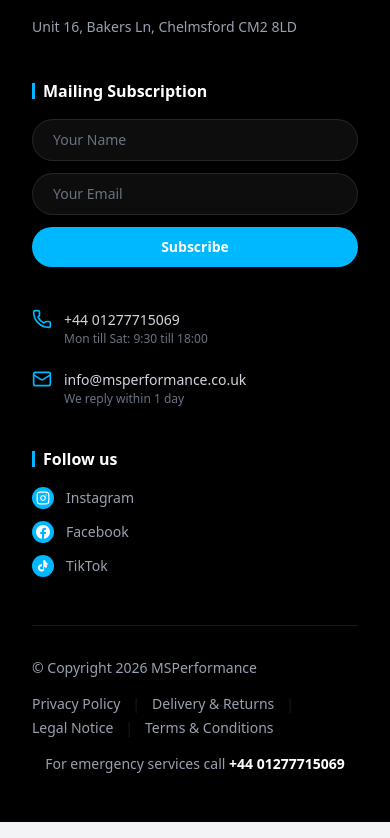
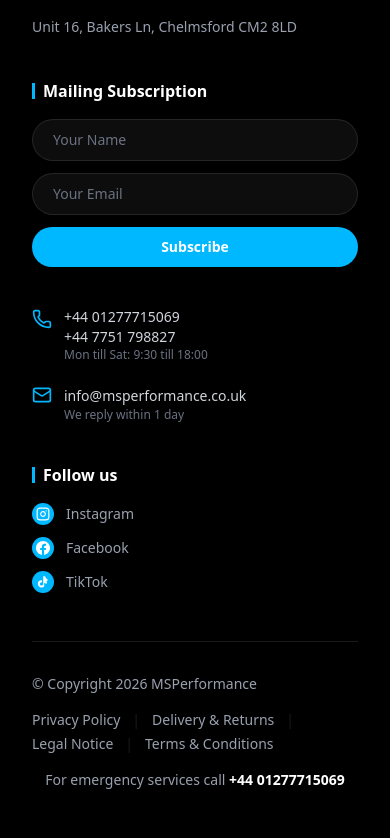
Before and after one commit to usamaSaeed93/ms-performance, a Next.js app in the folder frontend/: page /home in a window 390 px wide. Shown: the part 3864-4702 px from the top of the page. Built offline with nearby package versions, Linux system fonts and the light colour scheme; no server answers.

Commit message:
both phone numbers

```diff
--- a/frontend/components/Footer.tsx
+++ b/frontend/components/Footer.tsx
@@ -6,7 +6,7 @@ import { Instagram, Phone, Mail } from "lucide-react";
 import { useState } from "react";
 import { toast } from "sonner";
 import { useCreateMailingSubscriptionMutation } from "@/lib/store/api/mailingApi";
-import { CONTACT_PHONE_DISPLAY, CONTACT_PHONE_TEL, CONTACT_EMAIL, CONTACT_EMAIL_MAILTO } from "@/lib/constants/contact";
+import { CONTACT_PHONE_DISPLAY, CONTACT_PHONE_TEL, CONTACT_PHONE_2_DISPLAY, CONTACT_PHONE_2_TEL, CONTACT_EMAIL, CONTACT_EMAIL_MAILTO } from "@/lib/constants/contact";
 
 export function Footer() {
     const [subscriberName, setSubscriberName] = useState("");
@@ -120,8 +120,11 @@ export function Footer() {
                     <div className="flex items-start gap-3">
                         <Phone className="h-5 w-5 text-[#00b8ff] mt-0.5 shrink-0" />
                         <div>
-                            <a href={CONTACT_PHONE_TEL} className="text-sm font-medium text-gray-300 hover:text-[#00b8ff]">
+                            <a href={CONTACT_PHONE_TEL} className="block text-sm font-medium text-gray-300 hover:text-[#00b8ff]">
                                 {CONTACT_PHONE_DISPLAY}
+                            </a>
+                            <a href={CONTACT_PHONE_2_TEL} className="block text-sm font-medium text-gray-300 hover:text-[#00b8ff]">
+                                {CONTACT_PHONE_2_DISPLAY}
                             </a>
                             <p className="text-xs text-gray-500">Mon till Sat: 9:30 till 18:00</p>
                         </div>
--- a/frontend/lib/constants/contact.ts
+++ b/frontend/lib/constants/contact.ts
@@ -1,6 +1,11 @@
 export const CONTACT_PHONE = "+4401277715069";
 export const CONTACT_PHONE_DISPLAY = "+44 01277715069";
 export const CONTACT_PHONE_TEL = "tel:+4401277715069";
+
+// Secondary (mobile) number — shown alongside the primary landline.
+export const CONTACT_PHONE_2 = "+447751798827";
+export const CONTACT_PHONE_2_DISPLAY = "+44 7751 798827";
+export const CONTACT_PHONE_2_TEL = "tel:+447751798827";
 export const CONTACT_EMAIL = "info@msperformance.co.uk";
 export const CONTACT_EMAIL_MAILTO = "mailto:info@msperformance.co.uk";
 export const WHATSAPP_NUMBER = "4401277715069";
```
